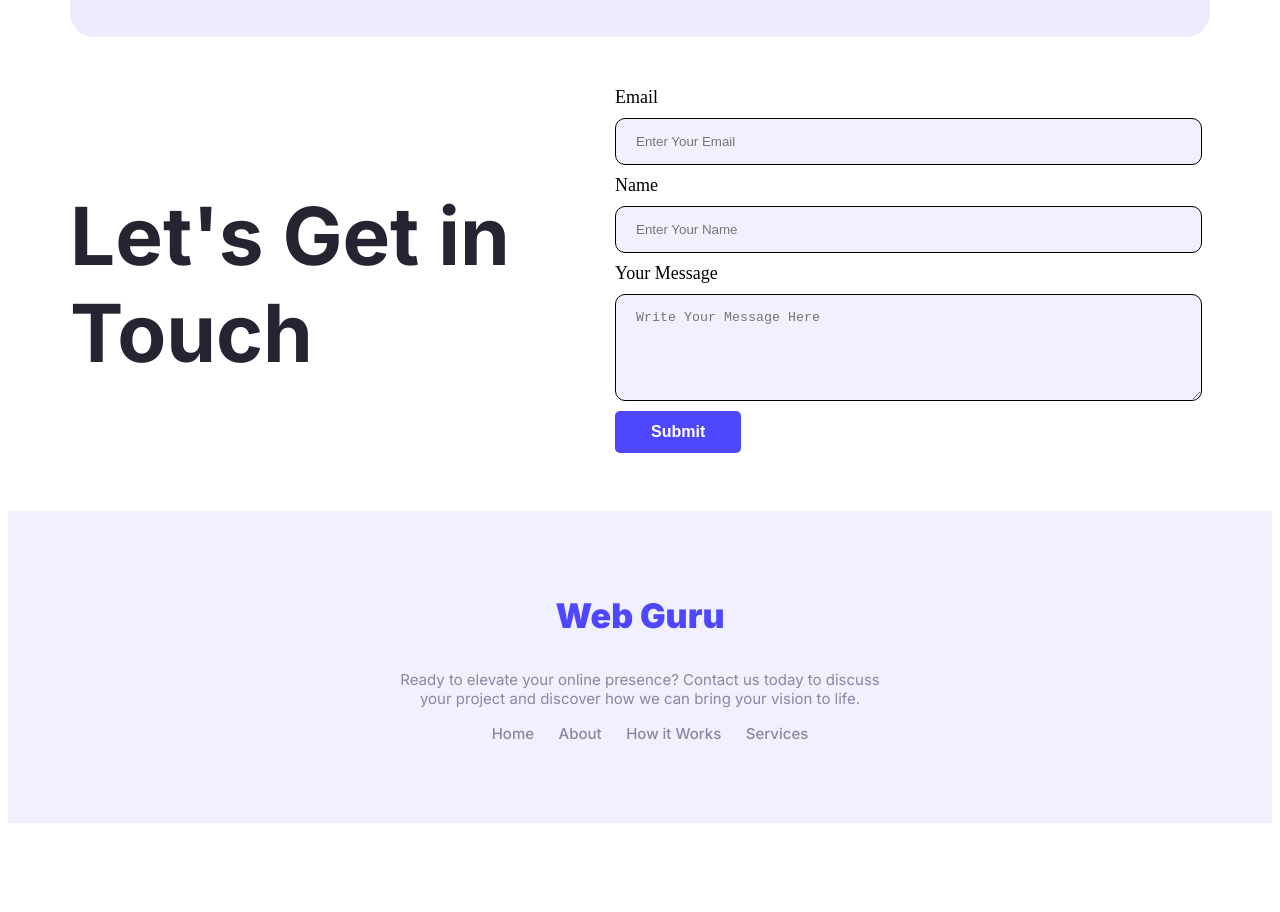
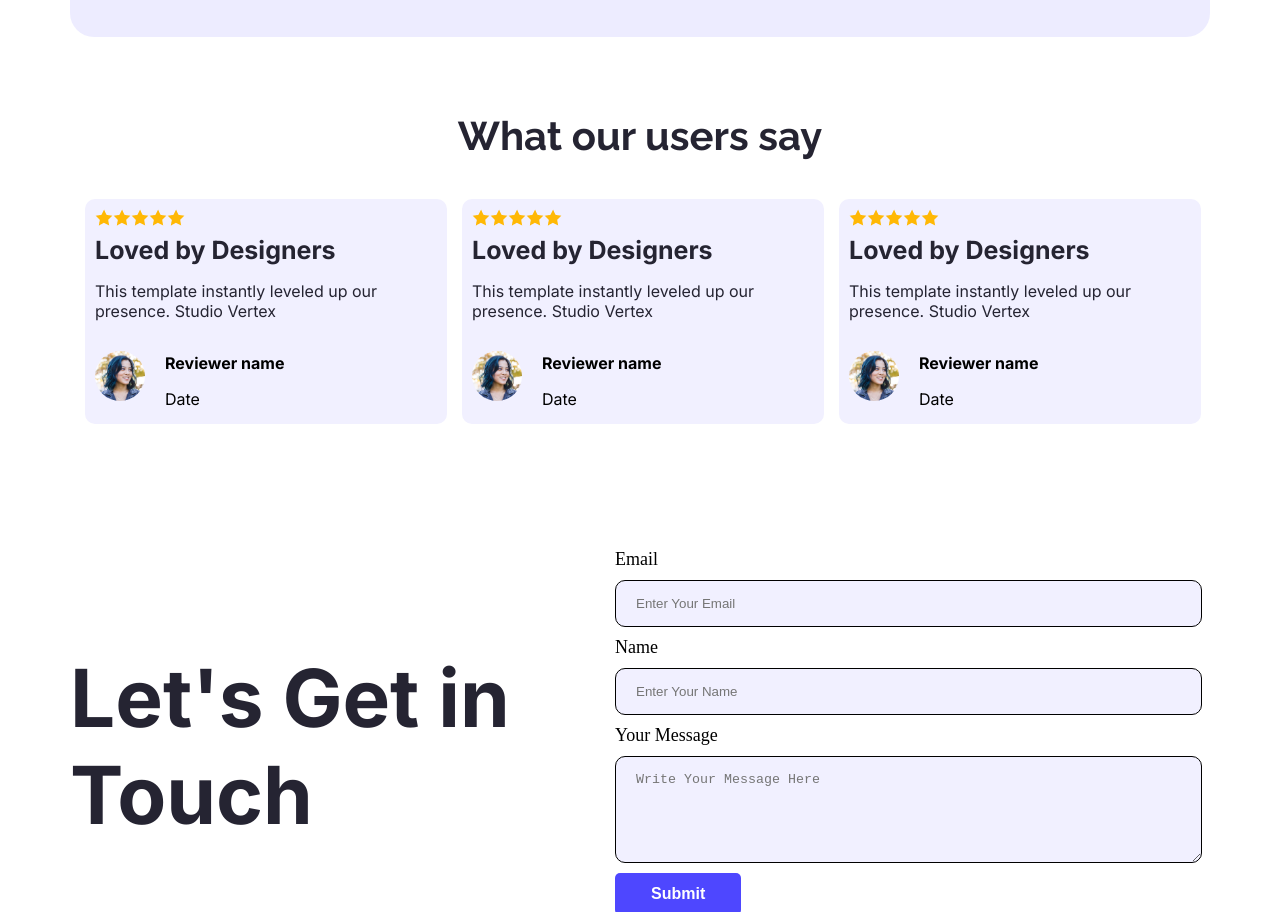
Before and after one commit to ahad4s/first-assignment, a plain HTML site: page index.html in a window 1280 px wide. Shown: the part 1513-2425 px from the top of the page. Before the commit the page ends 2344 px from the top, so only its background shows below. Drawn offline with Linux system fonts and the light colour scheme.

Commit message:
user's feedback section added

```diff
--- a/index.html
+++ b/index.html
@@ -56,6 +56,55 @@
             </div>
         </section>
         <!--productive section end-->
+        <!--review section Start-->
+        <section class="review-section">
+            <h3 class="review-section-title raleway-fonts color1">What our users say</h3>
+            <div class="review-scontainer">
+                <div class="review-card inter-fonts">
+                    <div class="star-image">
+                        <img src="assets/icon-star.png" alt="star"><img src="assets/icon-star.png" alt="star"><img src="assets/icon-star.png" alt="star"><img src="assets/icon-star.png" alt="star"><img src="assets/icon-star.png" alt="star">
+                    </div>
+                    <h3 class="card-title color1">Loved by Designers</h3>
+                    <p class="card-des color1">This template instantly leveled up our presence. Studio Vertex</p>
+                    <div class="reviewer">
+                        <img class="reviewer-img" src="assets/avatar1.png" alt="reviewer image">
+                        <div class="name-date">
+                            <p class="p-bold">Reviewer name</p>
+                            <p class="p-date">Date</p>
+                        </div>
+                    </div>
+                </div>
+                <div class="review-card inter-fonts">
+                    <div class="star-image">
+                        <img src="assets/icon-star.png" alt="star"><img src="assets/icon-star.png" alt="star"><img src="assets/icon-star.png" alt="star"><img src="assets/icon-star.png" alt="star"><img src="assets/icon-star.png" alt="star">
+                    </div>
+                    <h3 class="card-title color1">Loved by Designers</h3>
+                    <p class="card-des color1">This template instantly leveled up our presence. Studio Vertex</p>
+                    <div class="reviewer">
+                        <img class="reviewer-img" src="assets/avatar1.png" alt="reviewer image">
+                        <div class="name-date">
+                            <p class="p-bold">Reviewer name</p>
+                            <p class="p-date">Date</p>
+                        </div>
+                    </div>
+                </div>
+                <div class="review-card inter-fonts">
+                    <div class="star-image">
+                        <img src="assets/icon-star.png" alt="star"><img src="assets/icon-star.png" alt="star"><img src="assets/icon-star.png" alt="star"><img src="assets/icon-star.png" alt="star"><img src="assets/icon-star.png" alt="star">
+                    </div>
+                    <h3 class="card-title color1">Loved by Designers</h3>
+                    <p class="card-des color1">This template instantly leveled up our presence. Studio Vertex</p>
+                    <div class="reviewer">
+                        <img class="reviewer-img" src="assets/avatar1.png" alt="reviewer image">
+                        <div class="name-date">
+                            <p class="p-bold">Reviewer name</p>
+                            <p class="p-date">Date</p>
+                        </div>
+                    </div>
+                </div>
+            </div>
+        </section>
+        <!--review section End-->
         <!--get in touch section start-->
         <section class="get-intouch">
             <div class="contact-container-title">
@@ -73,6 +122,7 @@
                 </form>
             </div>
         </section>
+        <!--get in touch section end-->
     </main>
     <footer class="footer inter-fonts">
         <div class="footer-container">
--- a/style.css
+++ b/style.css
@@ -124,6 +124,51 @@ main{
     margin-top: 5px;
 }
 /* productive section css end */
+
+/* review section css start */
+.review-section{
+    margin: 75px 0;
+}
+.review-section-title{
+    width: 100%;
+    text-align: center;
+    font-size: 40px;
+    font-weight: 700;
+}
+.review-scontainer{
+    display: flex;
+}
+.review-card{
+    width: 30%;
+    padding: 10px;
+    background-color: #F1F0FF;
+    border-radius: 10px;
+    margin-left: 15px;
+}
+.card-title{
+    font-size: 25px;
+    font-weight: 700;
+    margin: 5px 0;
+}
+.reviewer{
+    display: flex;
+    align-items: center;
+}
+.reviewer-img{
+    width: 50px;
+    height: 50px;
+    border-radius: 30px;
+    margin-right: 20px;
+}
+.p-bold{
+    margin-bottom: 5px;
+    font-weight: 700;
+}
+.p-date{
+    margin-bottom: 5px;
+}
+/* review section css end */
+/* get in touch section css start */
 .get-intouch{
     display: flex;
     justify-content: space-between;
```
Also changed, not shown: assets/avatar1.png (added).
